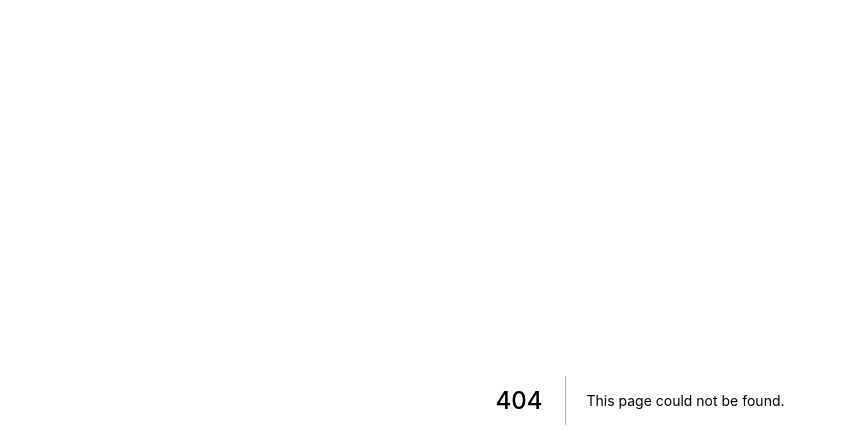
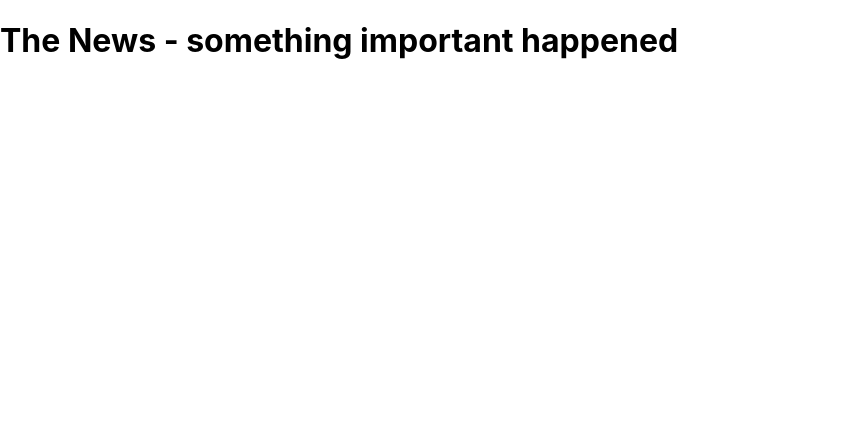
Before and after one commit to etorres-revature/react-nextjs, a Next.js app: page /news/something-important in a window 1280 px wide. Before the commit this address had no page. Shown: the top 448 px of the page, without its empty margins (0-846 px from the left). Built offline with nearby package versions, Linux system fonts and the light colour scheme.

Commit message:
hard coded routing

```diff
--- a/pages/index.js
+++ b/pages/index.js
@@ -1,3 +1,5 @@
+//localhost:3000
+
 const HomePage = () => {
   return <h1>The Home Page</h1>;
 };
--- a/pages/news.js
+++ b/pages/news/index.js
@@ -1,3 +1,5 @@
+//localhost:3000/news
+
 const NewsPage = () => {
   return <h1>The News Page</h1>;
 };
--- /dev/null
+++ b/pages/news/something-important.js
@@ -0,0 +1,7 @@
+//localhost:3000/news/something-important
+
+const ImportantPage = () => {
+  return <h1>The News - something important happened</h1>;
+};
+
+export default ImportantPage;
```
